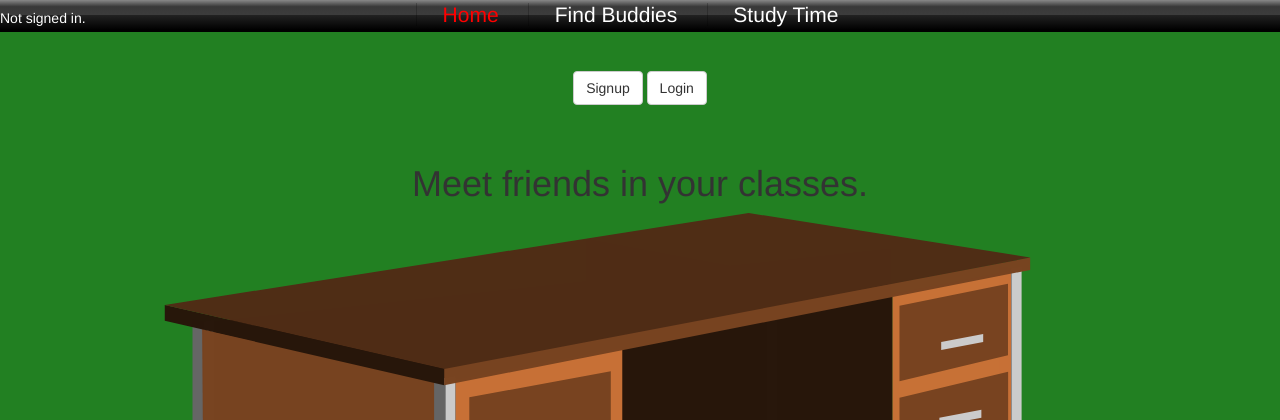
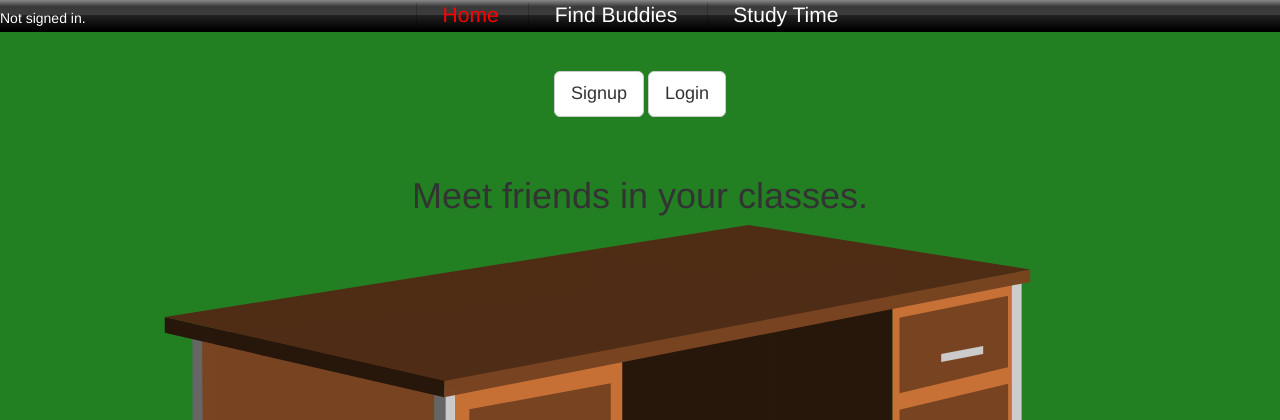
Before and after one commit to dcsena/studybuddy, a PHP site: page / in a window 1280 px wide. Shown: the top 420 px of the page. Run offline with PHP 8.4, Linux system fonts and the light colour scheme; some libraries are stand-ins or nearby versions.

Commit message:
more styling

```diff
--- a/css/style.css
+++ b/css/style.css
@@ -132,6 +132,3 @@ img{
 	color: white;
 	z-index: 200;
 }
-.signuplogin {
-	font-size: 150%;
-}
--- a/header.php
+++ b/header.php
@@ -9,6 +9,10 @@
 	<link rel="stylesheet" type="text/css" media="screen" href="css/bootstrap.min.css">
 	<link rel="stylesheet" type="text/css" media="screen" href="css/bootstrap-multiselect.css">
 	<link rel="stylesheet" href="//code.jquery.com/ui/1.11.2/themes/smoothness/jquery-ui.css">
+	<script type="text/javascript" src="js/jquery.js"></script>
+	<script type="text/javascript" src="js/jquery-ui.js"></script>
+	<script type="text/javascript" src="js/bootstrap.min.js"></script>
+	<script type="text/javascript" src="js/bootstrap-multiselect.js"></script>
 </head>
 <body style="background-color: #228022;">
 	<header>
@@ -41,8 +45,8 @@
 	if (!isset($_SESSION['user'])) {
 		echo "<div id='welcome'>Not signed in.</div><br>";
 		echo "<div id = \"login\">\n";
-		echo "<a href=\"signup.php\" class='btn btn-default signuplogin'>Signup</a>\n";
-		echo "<a href=\"login.php\" class='btn btn-default signuplogin'>Login</a>\n";
+		echo "<a href=\"signup.php\" class='btn btn-default btn-lg'>Signup</a>\n";
+		echo "<a href=\"login.php\" class='btn btn-default btn-lg'>Login</a>\n";
 		echo "</div>";
 	}
 	else{
```
